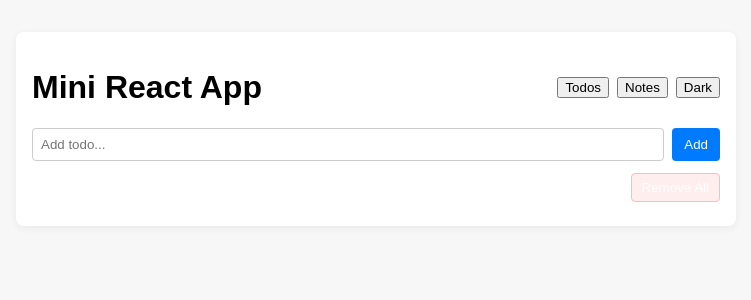
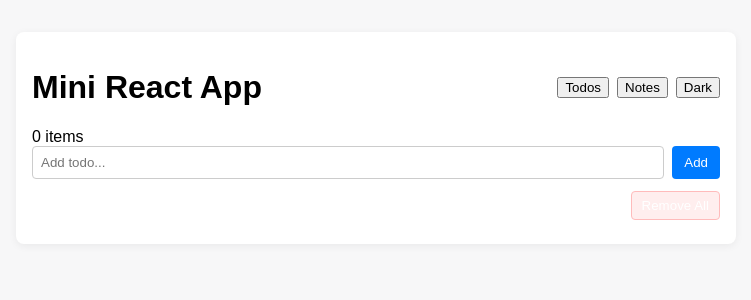
Before and after one commit to palashyadav/ruby_codes, a React (Vite) app in the folder react_app/: page / in a window 1280 px wide. Shown: the top 300 px of the page, without its empty margins (264-1015 px from the left). Built offline with nearby package versions, Linux system fonts and the light colour scheme.

Commit message:
Jan 29: a11y - aria-live announcement for todo count

```diff
--- a/react_app/src/components/Todo.jsx
+++ b/react_app/src/components/Todo.jsx
@@ -55,6 +55,7 @@ export default function Todo(){
 
   return (
     <div className="todo">
+      <div aria-live="polite" className="sr-only">{items.length} items</div>
       <div className="input-row">
           <input id="todo-input" value={text} onChange={e => setText(e.target.value)} onKeyDown={handleKeyAdd} placeholder="Add todo..." />
         <button id="add-todo" aria-label="Add todo" onClick={add}>Add</button>
```
